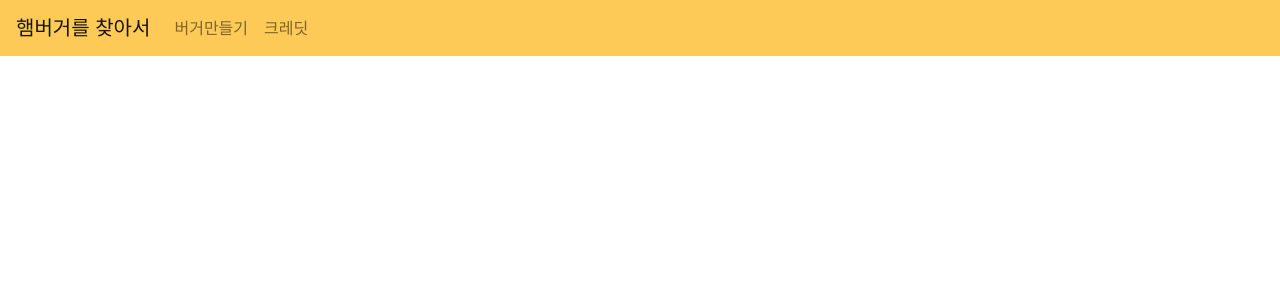
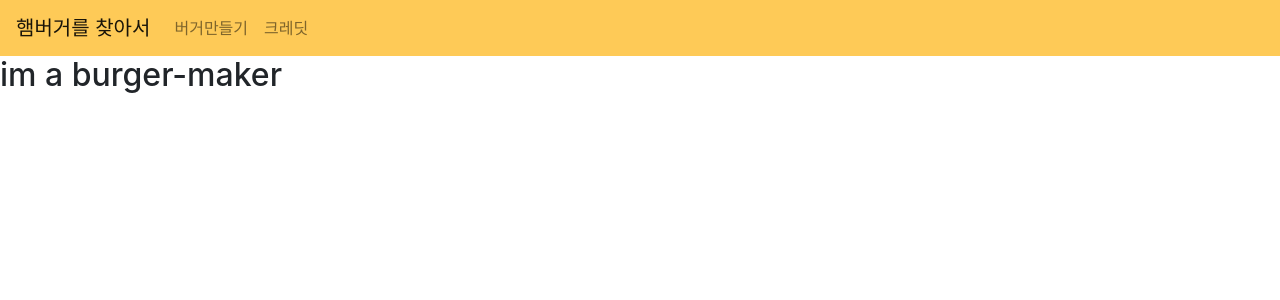
Before and after one commit to babyazalea/burger-finder, a React (Create React App) app: page / in a window 1280 px wide. Shown: the top 300 px of the page. Built offline with nearby package versions, Linux system fonts and the light colour scheme.

Commit message:
using Layout Component

```diff
--- a/src/App.js
+++ b/src/App.js
@@ -2,13 +2,18 @@ import BurgerMaker from "./components/BurgerMaker/BurgerMaker";
 import { Route, Switch, Redirect } from "react-router-dom";
 
 import "bootstrap/dist/css/bootstrap.min.css";
+import Layout from "./components/Layout/Layout";
 
 function App() {
+  let routes = (
+    <Switch>
+      <Route path="/" component={BurgerMaker} />
+    </Switch>
+  );
+
   return (
     <div className="App">
-      <Switch>
-        <Route path="/" component={BurgerMaker} />
-      </Switch>
+      <Layout>{routes}</Layout>
     </div>
   );
 }
--- a/src/components/BurgerMaker/BurgerMaker.js
+++ b/src/components/BurgerMaker/BurgerMaker.js
@@ -1,9 +1,9 @@
 import React from "react";
 
-import Layout from "../UI/Layout/Layout";
+import Layout from "../Layout/Layout";
 
 const BurgerMaker = () => {
-  return <Layout />;
+  return <h2>im a burger-maker</h2>;
 };
 
 export default BurgerMaker;
--- a/src/components/UI/Layout/Layout.js
+++ b/src/components/Layout/Layout.js
@@ -1,12 +1,13 @@
 import React from "react";
 import { Container } from "react-bootstrap";
 
-import Navigation from "../Header/Navigation";
+import Navigation from "../UI/Header/Navigation";
 
 const Layout = (props) => {
   return (
     <Container fluid="true">
       <Navigation />
+      <main>{props.children}</main>
     </Container>
   );
 };
```
Also changed, not shown: src/components/Layout/Layout.scss (added).
